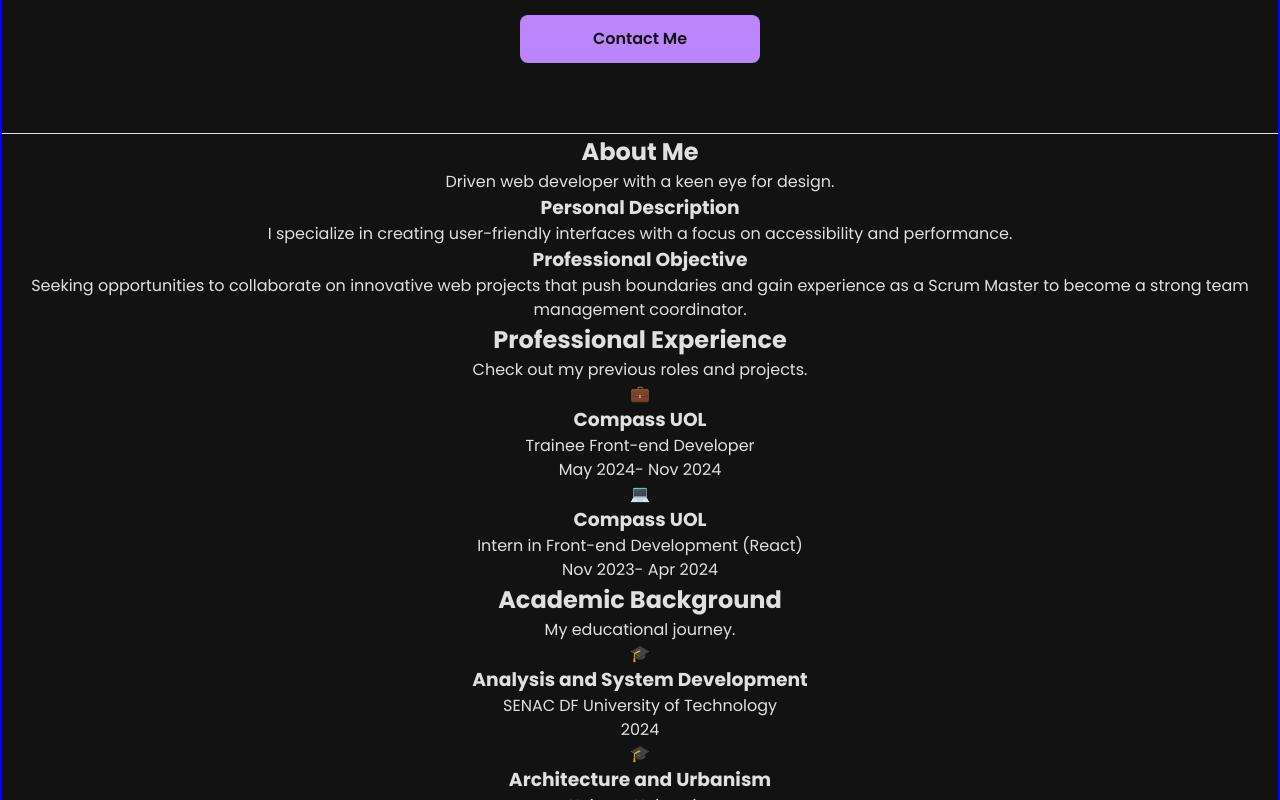
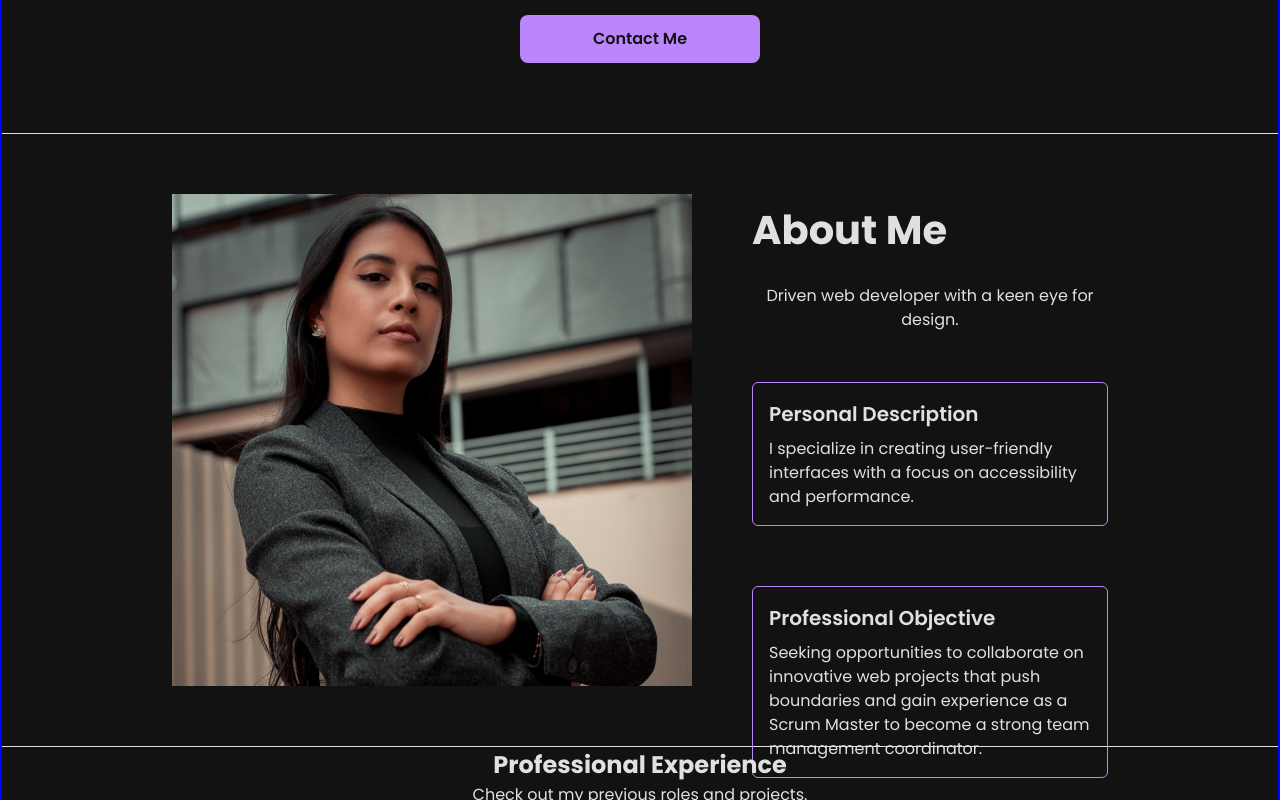
Before and after one commit to Nathrds/NR, a React (Vite) app in the folder nathalia-portifolio/: page / in a window 1280 px wide. Shown: the part 500-1300 px from the top of the page. Built offline with nearby package versions, Linux system fonts and the light colour scheme.

Commit message:
css about items

```diff
--- a/nathalia-portifolio/src/portifolio/Portfolio.tsx
+++ b/nathalia-portifolio/src/portifolio/Portfolio.tsx
@@ -4,11 +4,12 @@ import { SkillItem } from './components/SkillItem';
 import { CertificationItem } from './components/CertificationItem';
 import { ExperienceItem } from './components/ExperienceItem';
 import { EducationItem } from './components/EducationItem';
-import { AboutItem } from './components/AboutItem';
+// import { AboutItem } from './components/AboutItem';
 import styles from './css/Portfolio.module.css';
 
 import Logo from '../assets/Logo NR roxo.png'
 import Avatar from '../assets/avatar.png'
+import Me from '../assets/image-about-me.png'
 
 export const Portfolio = () => {
   return (
@@ -64,14 +65,20 @@ export const Portfolio = () => {
         {/* About Items */}
         <section className={styles.contents}>
           <div className={styles.container3}>
+            <img src={Me} alt="Me" className={styles.img3} />
+            <div className={styles.container_aboutMe}>
               <h2 className={styles.title4}>About Me</h2>
               <p className={styles.description3}>
                 Driven web developer with a keen eye for design.
               </p>
               <div className={styles.list}>
               {aboutItems.map((item, index) => (
-                <AboutItem key={index} {...item} />
+                  <div key={index} className={styles.aboutItem}>
+                    <h3 className={styles.aboutItemTitle}>{item.title}</h3>
+                    <p className={styles.aboutItemDescription}>{item.description}</p>
+                  </div>
                 ))}
+              </div>
             </div>
           </div>
         </section>
--- a/nathalia-portifolio/src/portifolio/css/Portfolio.module.css
+++ b/nathalia-portifolio/src/portifolio/css/Portfolio.module.css
@@ -135,7 +135,7 @@ body {
     margin: 70px 170px !important;
 }
 
-.title3 {
+.title3, .title4 {
     font-size: 40px;
     font-weight: bold;
 }
@@ -154,3 +154,57 @@ body {
 .button2 {
     width: 240px !important;
 }
+
+/* About Items */
+.contents {
+    /* border: 1px solid red; */
+    border-bottom: 1px solid var(--color-text);
+}
+
+.container3 {
+    /* border: 1px solid green; */
+    margin: 60px 170px !important;
+    display: flex;
+    flex-direction: row;
+    justify-content: space-between;
+    align-items: center;
+}
+
+.container_aboutMe {
+    /* border: 1px solid purple; */
+    display: flex;
+    flex-direction: column;
+    align-items: flex-start;
+    margin-left: 60px !important;
+    height: 30rem;
+}
+
+.title4 {
+    margin-bottom: 24px !important;
+}
+
+.description3 {
+    margin-bottom: 50px !important;
+}
+
+.aboutItem {
+    display: flex;
+    flex-direction: column;
+    align-items: flex-start;
+    border: 1px solid var(--color-highlights);
+    border-radius: 6px;
+    padding: 16px !important;
+    margin-bottom: 60px !important;
+}
+
+.aboutItemTitle {
+    font-size: 20px;
+    font-weight: 600;
+    margin-bottom: 8px !important;
+}
+
+.aboutItemDescription {
+    font-size: 16px;
+    font-weight: 400;
+    text-align: left;
+}
```
Lines whose indentation alone changed are shown as unchanged.
